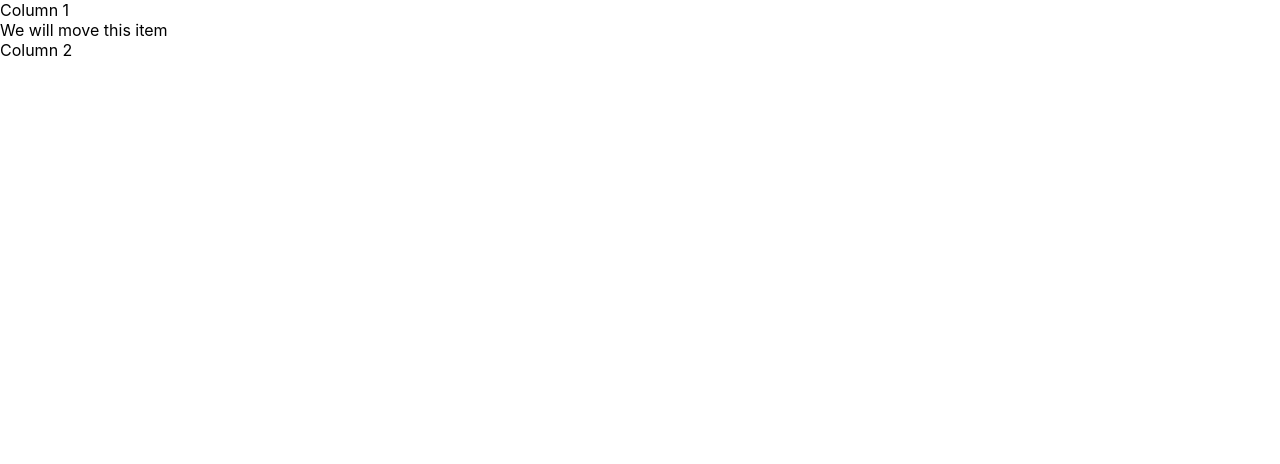
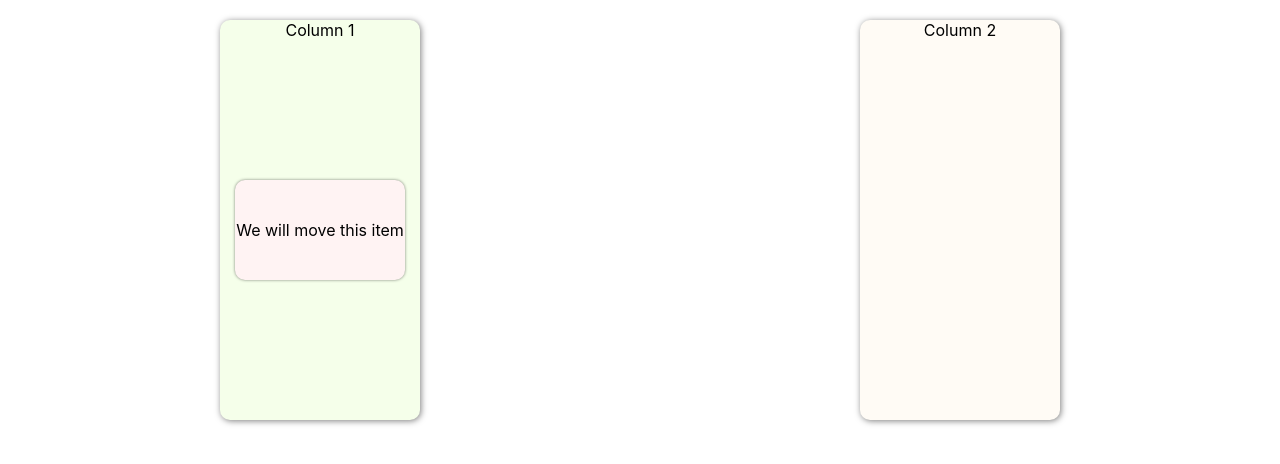
Before and after one commit to R2ALPHA/react-dnd, a React (Create React App) app: page / in a window 1280 px wide. Shown: the top 464 px of the page. Built offline with nearby package versions, Linux system fonts and the light colour scheme.

Commit message:
add css for app component

```diff
--- a/src/App.css
+++ b/src/App.css
@@ -1,38 +1,36 @@
-.App {
-  text-align: center;
+.container {
+  display: flex;
+  flex-direction: row;
+  justify-content: space-around;
 }
 
-.App-logo {
-  height: 40vmin;
-  pointer-events: none;
+.column {
+  height: 400px;
+  width: 200px;
+  margin: 20px;
+  border-radius: 10px;
+  box-shadow: 1px 1px 6px rgba(0,0,0,0.5);
+  display: flex;
+  justify-content: center;
+  flex-wrap: wrap;
 }
 
-@media (prefers-reduced-motion: no-preference) {
-  .App-logo {
-    animation: App-logo-spin infinite 20s linear;
-  }
+.first-column {
+  background-color: #f5ffea;
 }
 
-.App-header {
-  background-color: #282c34;
-  min-height: 100vh;
-  display: flex;
-  flex-direction: column;
-  align-items: center;
-  justify-content: center;
-  font-size: calc(10px + 2vmin);
-  color: white;
+.second-column {
+  background-color: #fffbf5;
 }
 
-.App-link {
-  color: #61dafb;
+.movable-item {
+  border-radius: 10px;
+  background-color: #fff3f3;
+  height: 100px;
+  width: 170px;
+  margin: 10px auto;
+  display: flex;
+  justify-content: center;
+  align-items: center;
+  box-shadow: 0px 0px 3px rgba(0,0,0,0.5);
 }
-
-@keyframes App-logo-spin {
-  from {
-    transform: rotate(0deg);
-  }
-  to {
-    transform: rotate(360deg);
-  }
-}
```
